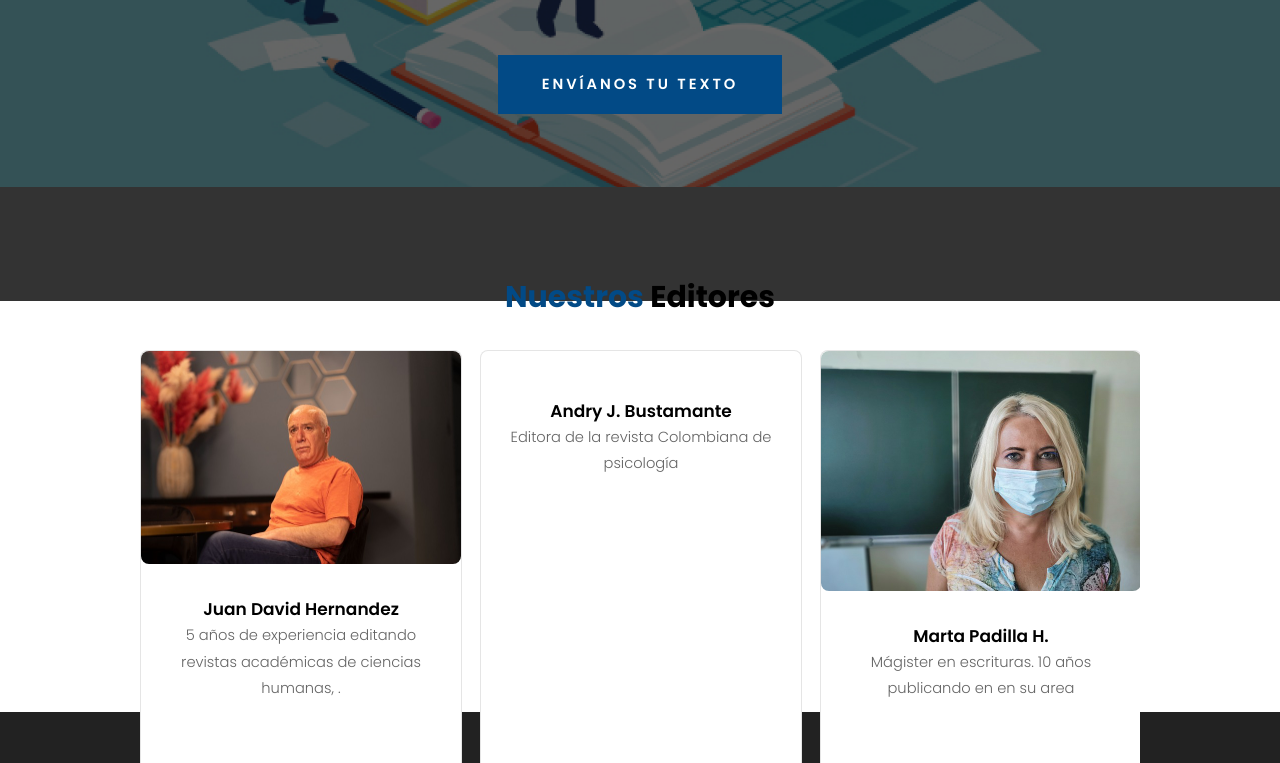
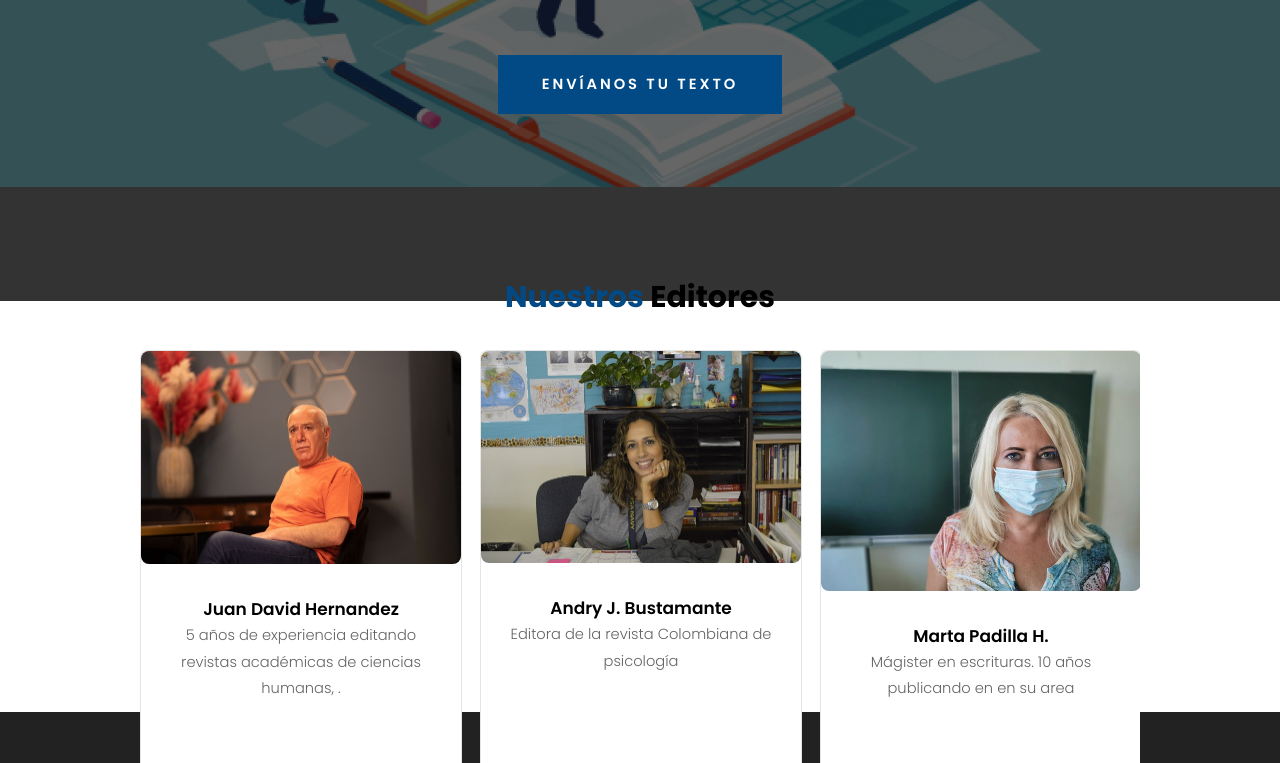
Before and after one commit to JaredFu/apaeditor, a plain HTML site: page index.html in a window 1280 px wide. Shown: the part 499-1262 px from the top of the page. Drawn offline with Linux system fonts and the light colour scheme.

Commit message:
Update index.html

```diff
--- a/index.html
+++ b/index.html
@@ -51,7 +51,7 @@
 					</div>
 					<div class="cajaB">
 						<div class="caja">
-							<img src="imagenes/editor-2b.jpg"  width="100%" alt="">
+							<img src="imagenes/editor_2b.jpg"  width="100%" alt="">
 							<h4><br>Andry J. Bustamante</h4>
 							<p>Editora de la revista Colombiana de psicología</p>
 						</div>
```
